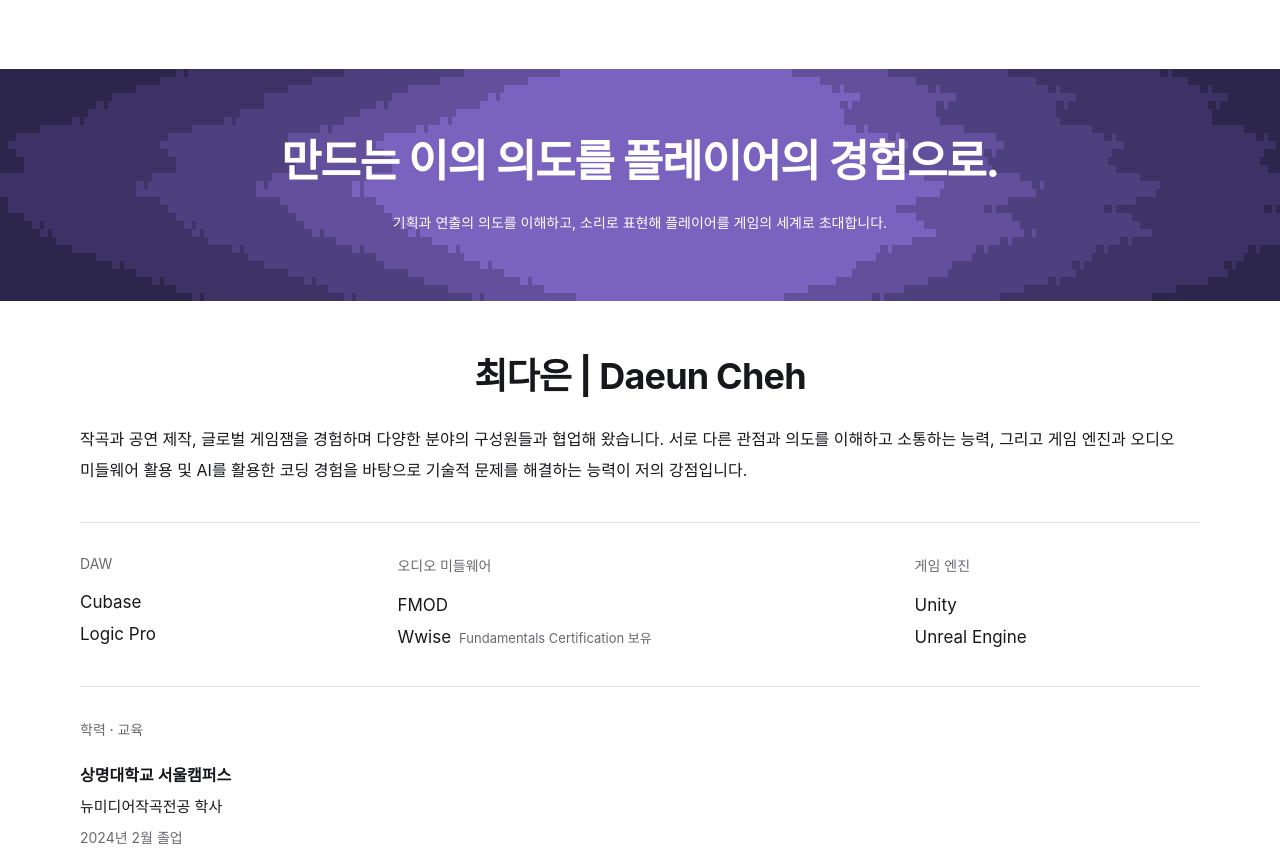
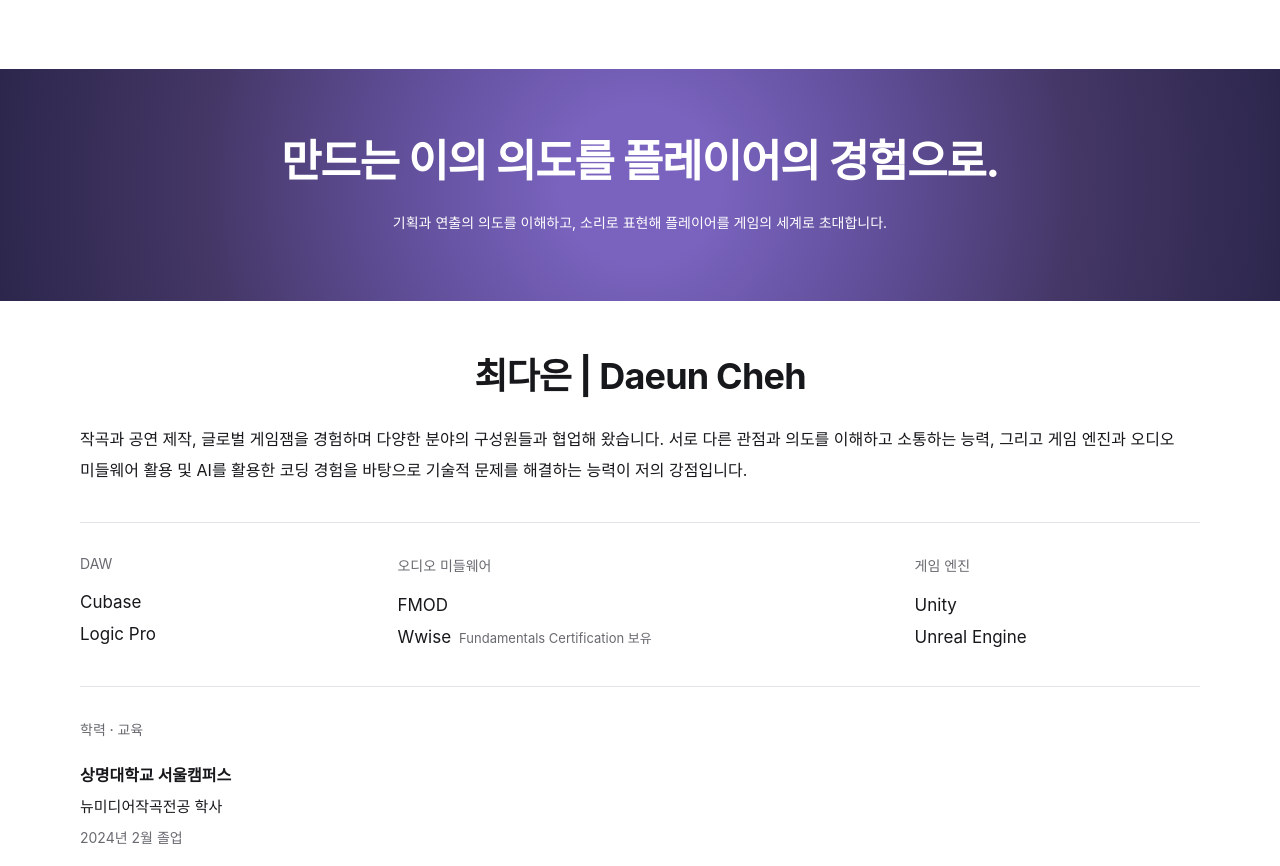
Before and after one commit to sarahcheh/sarahcheh.github.io, a plain HTML site: page index.html in a window 1280 px wide. Shown: the part 2640-3506 px from the top of the page. Drawn offline with Linux system fonts and the light colour scheme.

Commit message:
Replace pixel art with a smooth circular spotlight gradient

```diff
--- a/index.html
+++ b/index.html
@@ -8,12 +8,12 @@
   <meta name="description" content="게임 사운드 디자인 포트폴리오. 스킬, 몬스터, UI, 인게임, 시네마틱 사운드 디자인.">
   <title>최다은 — 게임 사운드 디자이너</title>
   <link rel="icon" href="assets/favicon.svg" type="image/svg+xml">
-  <link rel="stylesheet" href="styles.css?v=25">
-  <script defer src="content.js?v=25"></script>
-  <script defer src="locales.js?v=25"></script>
-  <script defer src="settings-default.js?v=25"></script>
-  <script defer src="script.js?v=25"></script>
-  <script defer src="admin.js?v=25"></script>
+  <link rel="stylesheet" href="styles.css?v=26">
+  <script defer src="content.js?v=26"></script>
+  <script defer src="locales.js?v=26"></script>
+  <script defer src="settings-default.js?v=26"></script>
+  <script defer src="script.js?v=26"></script>
+  <script defer src="admin.js?v=26"></script>
 </head>
 <body>
 <a class="skip" href="#main" data-copy="skip">본문 바로가기</a>
@@ -103,7 +103,6 @@
     </div>
   </section>
   <section class="about" id="about" aria-labelledby="about-title">
-    <canvas class="pixel-background" aria-hidden="true"></canvas>
     <div class="about-body wrap"><h2 id="about-title" class="about-lead">만드는 이의 의도를 플레이어의 경험으로.</h2><p>기획과 연출의 의도를 이해하고, 소리로 표현해 플레이어를 게임의 세계로 초대합니다.</p></div>
   </section>
 
--- a/script.js
+++ b/script.js
@@ -224,50 +224,3 @@
     }
   });
 })();
-
-// Draw five-color pixel cloud shapes, with a quiet bright opening behind the text.
-(() => {
-  const canvas = document.querySelector('.pixel-background');
-  const section = canvas?.parentElement;
-  if (!canvas || !section) return;
-  const context = canvas.getContext('2d');
-  if (!context) return;
-  const palette = ['#7963be', '#62509c', '#4d407f', '#3c3265', '#2c264c'];
-  const leftContour = [.43, .38, .35, .29, .31, .27, .3, .32, .36, .4, .45];
-  const rightContour = [.62, .67, .65, .71, .69, .74, .7, .73, .68, .66, .6];
-  const offsets = [0, .075, .17, .29];
-  function sample(points, position) {
-    const index = Math.min(points.length - 2, Math.floor(position));
-    const fraction = position - index;
-    return points[index] + (points[index + 1] - points[index]) * fraction;
-  }
-  function paint() {
-    const width = Math.ceil(section.clientWidth / 4);
-    const height = Math.ceil(section.clientHeight / 4);
-    canvas.width = width;
-    canvas.height = height;
-    for (let y = 0; y < height; y++) {
-      const row = Math.floor(y / 2) * 2;
-      const position = row / Math.max(1, height - 1) * 10;
-      for (let x = 0; x < width; x++) {
-        let color = 4;
-        for (let layer = 0; layer < offsets.length; layer++) {
-          // Quantized contours make deliberate steps and broad, solid color masses.
-          const left = Math.round((sample(leftContour, position) - offsets[layer]) * width / 2) * 2;
-          const right = Math.round((sample(rightContour, position) + offsets[layer]) * width / 2) * 2;
-          if (x < left || x > right) continue;
-          color = layer;
-          const edge = Math.min(x - left, right - x);
-          const fragment = (Math.floor(x / 2) * 17 + row * 13) % 23;
-          // Only a few edge fragments blend into the neighboring color.
-          if (edge < 3 && fragment < 6) color = layer + 1;
-          break;
-        }
-        context.fillStyle = palette[color];
-        context.fillRect(x, y, 1, 1);
-      }
-    }
-  }
-  new ResizeObserver(paint).observe(section);
-  paint();
-})();
--- a/styles.css
+++ b/styles.css
@@ -105,8 +105,7 @@ html{scroll-padding-top:calc(var(--header-height) + 76px)}
 .brand [data-copy="brandLabel"],html[lang=en] .brand [data-copy="brandLabel"]{max-width:none}
 .sticky-projects{top:var(--header-height)}
 .project-menu{max-height:min(calc(100dvh - var(--header-height) - 72px),480px)}
-.about{position:relative;isolation:isolate;overflow:hidden;background:var(--slogan-accent)}
-.pixel-background{position:absolute;inset:0;width:100%;height:100%;z-index:-1;pointer-events:none;image-rendering:pixelated}
+.about{position:relative;isolation:isolate;overflow:hidden;background:radial-gradient(circle at 50% 50%,#7963be 0%,#7963be 12%,#62509c 36%,#443766 67%,#2c264c 100%)}
 .about-body>p{color:#fff}
 .skip{z-index:40}
 @media(max-width:800px){.header{padding-inline:28px;gap:16px}.header-actions{gap:22px}.header nav{gap:22px}}
```
